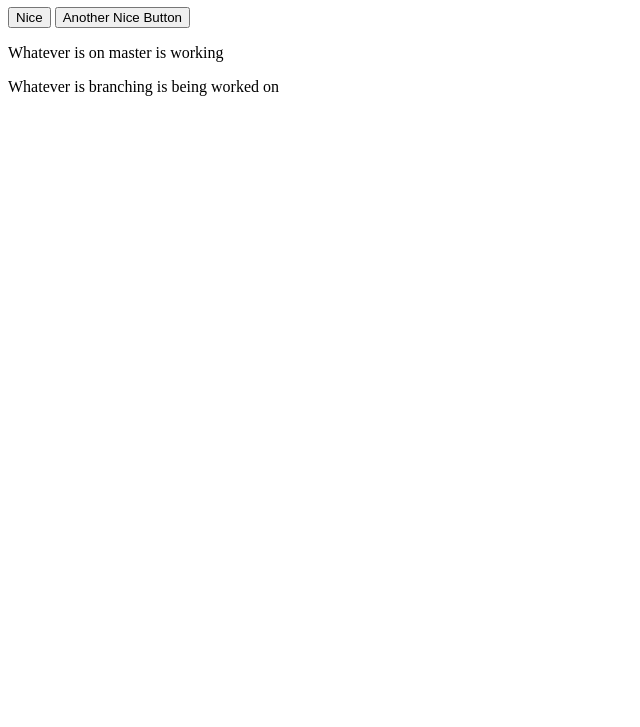
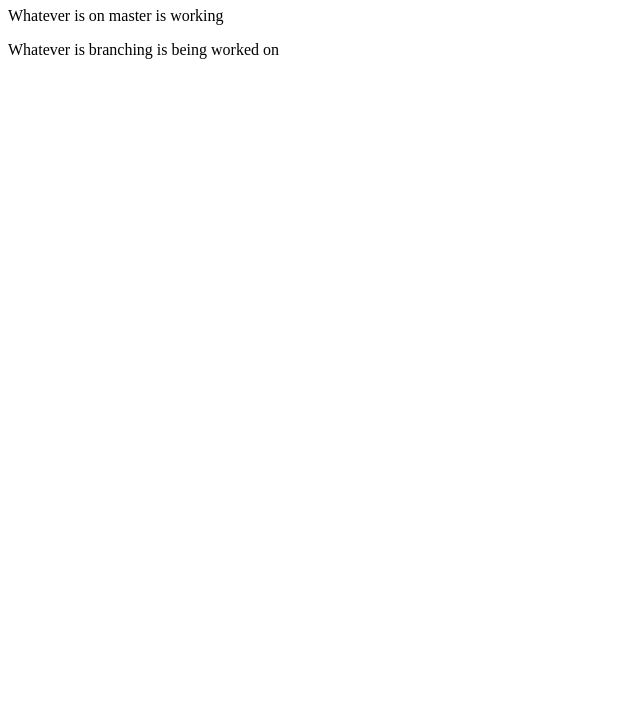
Before and after one commit to patrickrnelson/git-branching, a plain HTML site: page index.html in a window 1280 px wide. Shown: the part 73-800 px from the top of the page, without its empty margins (0-640 px from the left). Drawn offline with Linux system fonts and the light colour scheme.

Commit message:
I hate buttons

```diff
--- a/index.html
+++ b/index.html
@@ -8,8 +8,6 @@
   </head>
   <body>
     <h1>Git branching with Edan!</h1>
-    <button>Nice</button>
-    <button>Another Nice Button</button>
     <p>Whatever is on master is working</p>
     <p>Whatever is branching is being worked on</p>
   </body>
```
